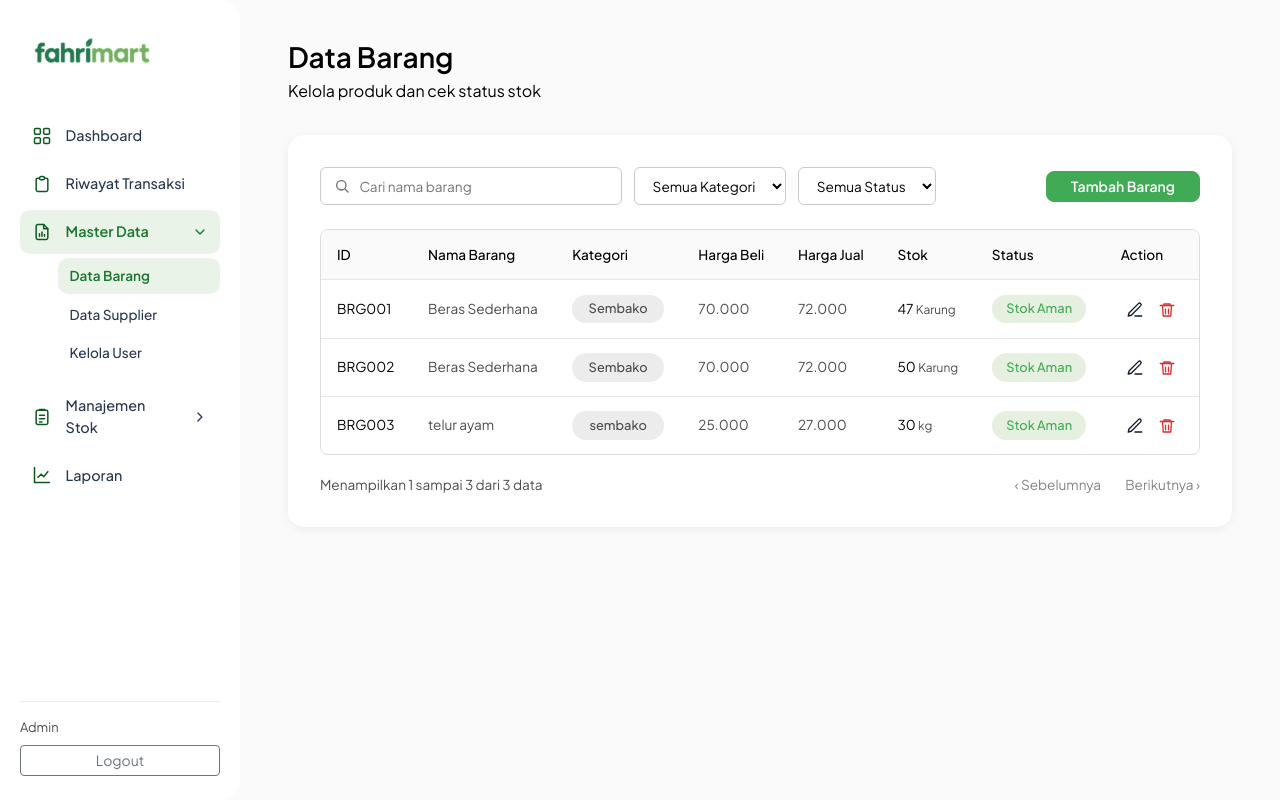
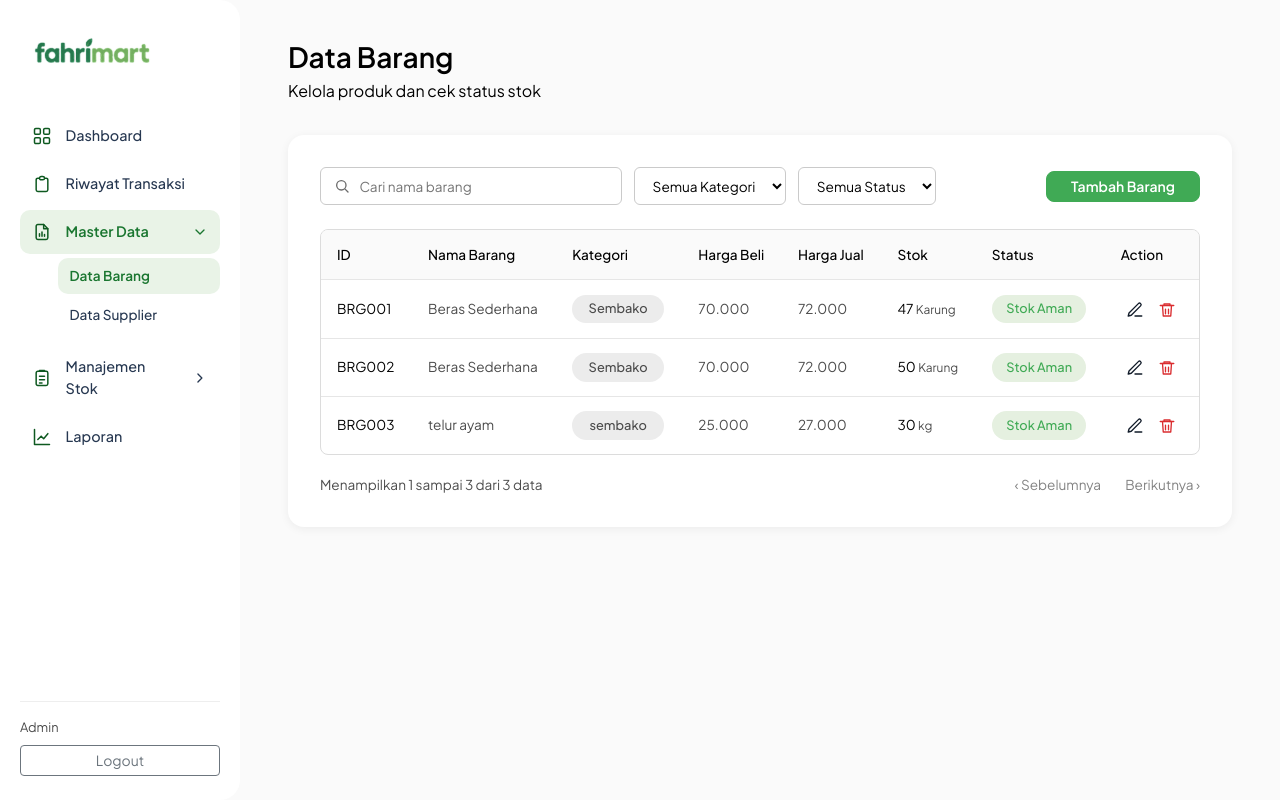
Before and after one commit to rootxnaila/fahrimart, a Laravel app: page /master/barang in a window 1280 px wide. Run offline with Laravel 10, Linux system fonts and the light colour scheme; the visitor is signed in with stand-in values (Sample User, id 1); data comes from the database, SQL or seed files in the repository; style sheets or scripts are compiled from the project's sources.

Commit message:
Finalisasi fitur user dan persiapan deploy

```diff
--- a/resources/views/layouts/partials/sidebar.blade.php
+++ b/resources/views/layouts/partials/sidebar.blade.php
@@ -46,11 +46,16 @@
     <li>
         <a href="{{ route('master.supplier.index') }}" class="nav-fm-link {{ request()->routeIs('master.supplier.*') ? 'active' : '' }}">Data Supplier</a>
     </li>
+
+    {{-- TAMBAHKAN BLOK @if INI KHUSUS UNTUK KELOLA USER --}}
+    @if ($role === 'pemilik')
         <li>
             <a href="{{ route('master.user.index') }}" class="nav-fm-link {{ request()->routeIs('master.user.*') ? 'active' : '' }}">Kelola User</a>
         </li>
+    @endif
 
                 </ul>
+
             </li>
 
             {{-- Manajemen Stok --}}
--- a/routes/web.php
+++ b/routes/web.php
@@ -61,7 +61,6 @@ Route::middleware(['auth'])->group(function () {
 });
 
 // laporan penjualan + analisis AI: hanya Pemilik dan Admin
-// Laporan penjualan + analisis AI: hanya Pemilik dan Admin
 Route::middleware(['auth', 'role:pemilik,admin'])
     ->prefix('laporan')
     ->name('laporan.')
@@ -70,11 +69,17 @@ Route::middleware(['auth', 'role:pemilik,admin'])
         Route::get('/pdf', [LaporanController::class, 'pdf'])->name('pdf');
         Route::post('/analisis', [LaporanController::class, 'perbarui'])->name('analisis.perbarui');
     });
+
 Route::middleware(['auth', 'role:pemilik'])
     ->get('/uji/pemilik', fn () => 'Halaman khusus Pemilik')
     ->name('uji.pemilik');
 
-    Route::get('/master/user', [UserController::class, 'index'])->name('master.user.index');
-Route::post('/master/user', [UserController::class, 'store'])->name('master.user.store');
-Route::put('/master/user/{id}', [UserController::class, 'update'])->name('master.user.update');
-Route::delete('/master/user/{id}', [UserController::class, 'destroy'])->name('master.user.destroy');
+Route::middleware(['auth', 'role:pemilik'])
+    ->prefix('master')
+    ->name('master.')
+    ->group(function () {
+        Route::get('/user', [UserController::class, 'index'])->name('user.index');
+        Route::post('/user', [UserController::class, 'store'])->name('user.store');
+        Route::put('/user/{id}', [UserController::class, 'update'])->name('user.update');
+        Route::delete('/user/{id}', [UserController::class, 'destroy'])->name('user.destroy');
+    });
```
Lines whose indentation alone changed are shown as unchanged.
